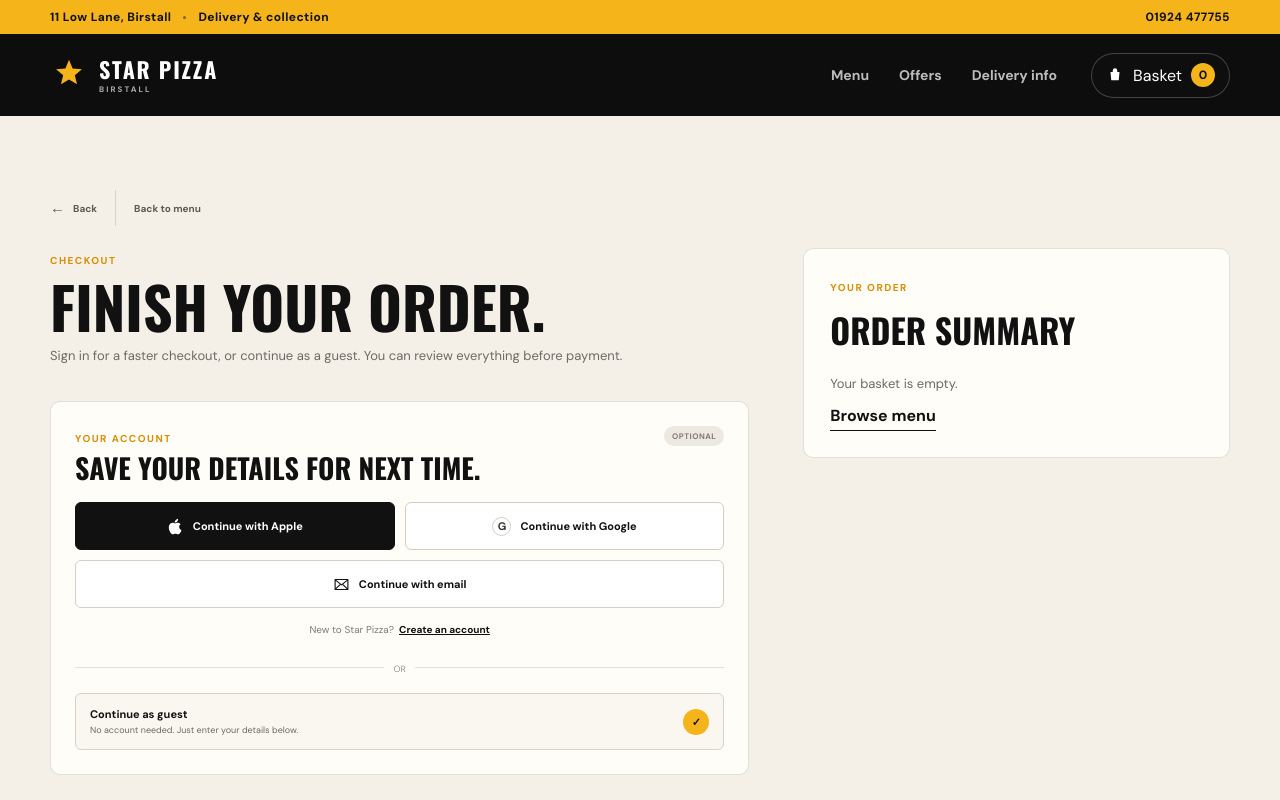
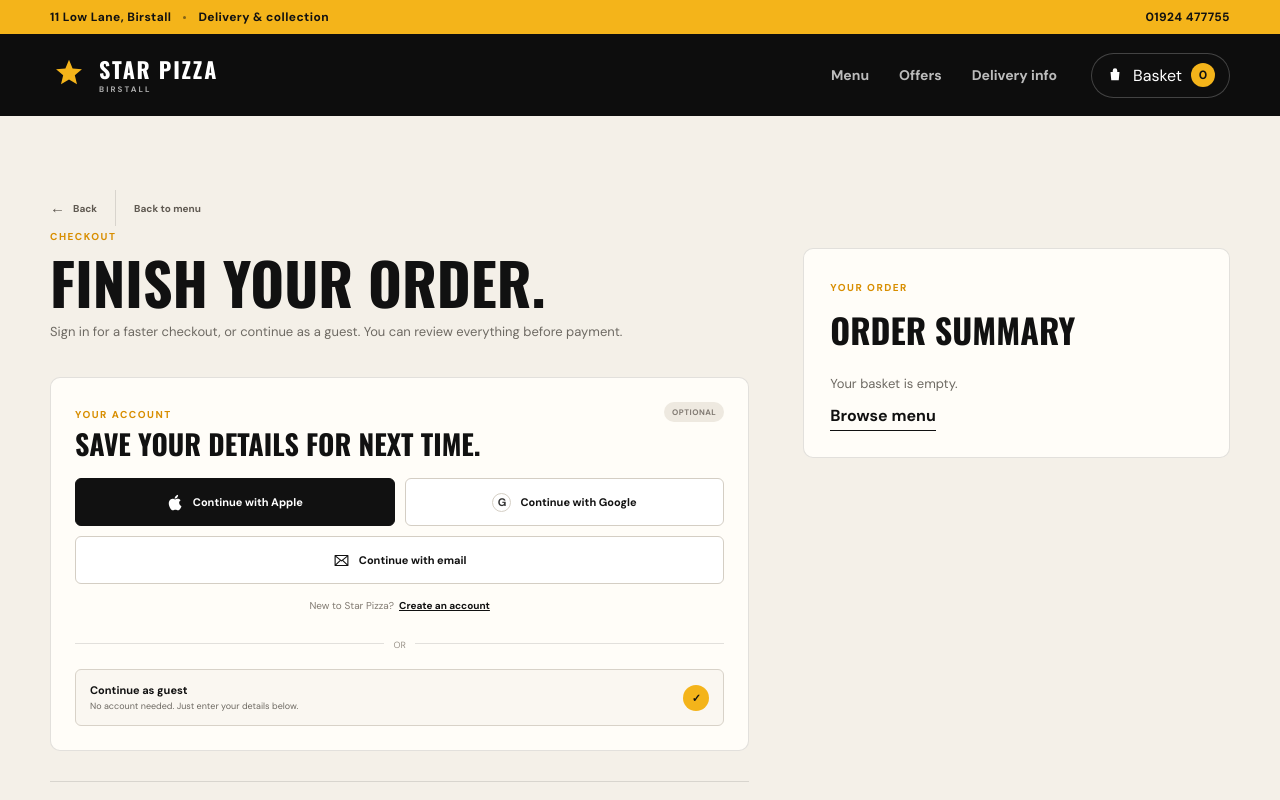
Before and after one commit to ajkelly0499-ship-it/star-pizza, a Next.js app: page /checkout in a window 1280 px wide. Shown: the top 800 px of the page. Built offline with nearby package versions, Linux system fonts and the light colour scheme.

Commit message:
Raise checkout form for better desktop alignment

```diff
--- a/app/globals.css
+++ b/app/globals.css
@@ -1237,6 +1237,10 @@ img {
   grid-template-columns: minmax(0, 1.18fr) minmax(320px, 0.72fr);
   gap: 54px;
   align-items: start;
+}
+
+.checkout-form-panel {
+  margin-top: -24px;
 }
 
 .checkout-form-panel h1 {
@@ -3701,6 +3705,10 @@ footer {
 }
 
 @media (max-width: 640px) {
+  .checkout-form-panel {
+    margin-top: 0;
+  }
+
   .checkout-back-row {
     margin-bottom: 14px;
   }
```
